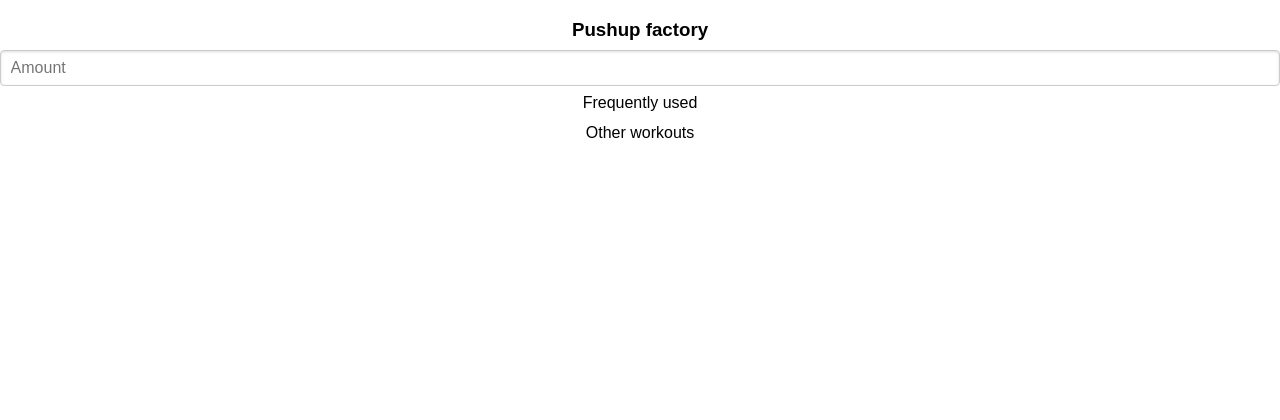
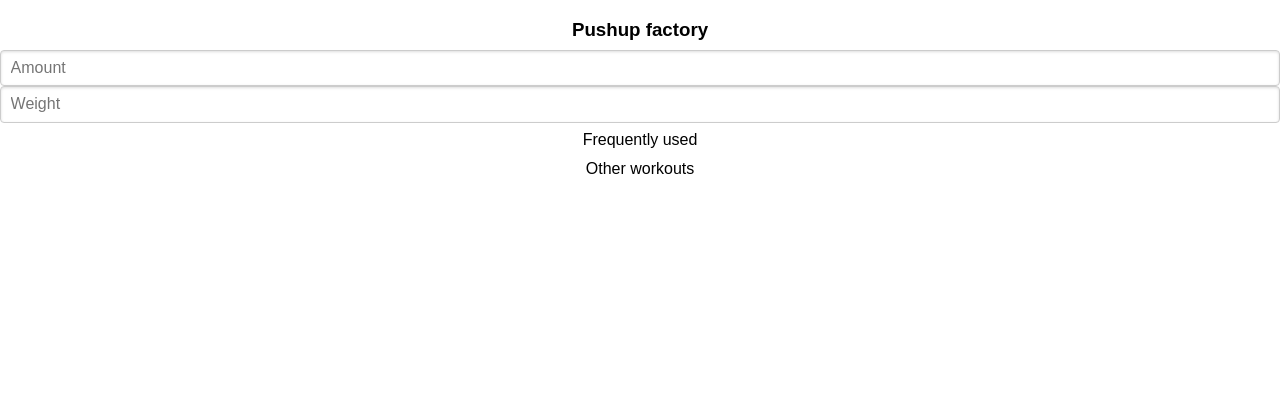
Before and after one commit to Martijnth/pushupfactory, a Django app: page /workouts/ in a window 1280 px wide. Shown: the top 420 px of the page. Run offline with Django 3.2, Linux system fonts and the light colour scheme; the visitor is signed in with stand-in values (Sample User, id 1); data that the repository does not hold is empty; parts of the project's set-up code (start-up, migrations or seed data) failed here and were passed over.

Commit message:
Fix uploading with API & token Added weight parameter to add to your workout

```diff
--- a/website/main/middleware.py
+++ b/website/main/middleware.py
@@ -13,7 +13,7 @@ class AuthRequiredMiddleware(object):
         url = resolve(request.path)
 
         # we need to get the person (and set the language) right at the start
-        if request.user.is_authenticated or url.url_name == 'login':
+        if request.user.is_authenticated or url.url_name == 'login' or url.url_name == 'admin_api_workout':
 
             if request.user.is_anonymous:
                 response = self.get_response(request)
@@ -21,5 +21,4 @@ class AuthRequiredMiddleware(object):
 
             response = self.get_response(request)
             return response
-        print('Why?', request.user)
         return HttpResponseRedirect('/login/')
--- a/website/workouts/models.py
+++ b/website/workouts/models.py
@@ -55,6 +55,7 @@ class WorkoutSets(models.Model):
     workout = models.ForeignKey(Workouts, blank=False, null=False, on_delete=models.CASCADE)
 
     reps = models.IntegerField(default=0)
+    weight = models.FloatField(default=0)
 
     objects = WorkoutSetsManager()
 
--- a/website/workouts/templates/workouts/index.html
+++ b/website/workouts/templates/workouts/index.html
@@ -23,6 +23,7 @@
                 <input type="hidden" name="workout_type_id" id="workout_type_id" value=""/>
                 <div class="pure-g">
                     <input class="pure-u-5-5" type="number" name="amount" id="amount" required="" placeholder="Amount"/>
+                    <input class="pure-u-5-5" type="number" name="weight" id="weight" placeholder="Weight"/>
                     <label class="pure-u-5-5" style="text-align: center;">Frequently used</label>
                     {% for workout_type in most_used_workout_types %}
                         <button class="pure-u-5-5 pure-button pure-button-primary js-workoutButton" data-workout_type_id="{{workout_type.pk}}" style="margin-top: 2px;">{{workout_type.name}}</button>
--- a/website/workouts/views/__init__.py
+++ b/website/workouts/views/__init__.py
@@ -53,12 +53,15 @@ class WorkoutsView(viewsets.ViewSet):
     def save_workouts(self, request):
         workout_type_id = request.data.get('workout_type_id', None)
         amount = request.data.get('amount', None)
+        weight = request.data.get('weight', 0)
+        if weight == '':
+            weight = 0
         if workout_type_id is not None and amount is not None:
             try:
                 current_workout = Workouts.objects.get(user=request.user, workout_type_id=workout_type_id, date__gte=datetime.now() - timedelta(minutes=30))
             except Workouts.DoesNotExist:
                 current_workout = Workouts.objects.create(user=request.user, workout_type_id=workout_type_id, date=datetime.now())
 
-            WorkoutSets.objects.create(workout=current_workout, reps=amount)
+            WorkoutSets.objects.create(workout=current_workout, reps=amount, weight=weight)
             print(request.data)
         return self.render_workouts(request)
```
Also changed, not shown: website/workouts/migrations/0003_workoutsets_weight.py (added), website/workouts/migrations/0004_alter_workoutsets_weight.py (added).
